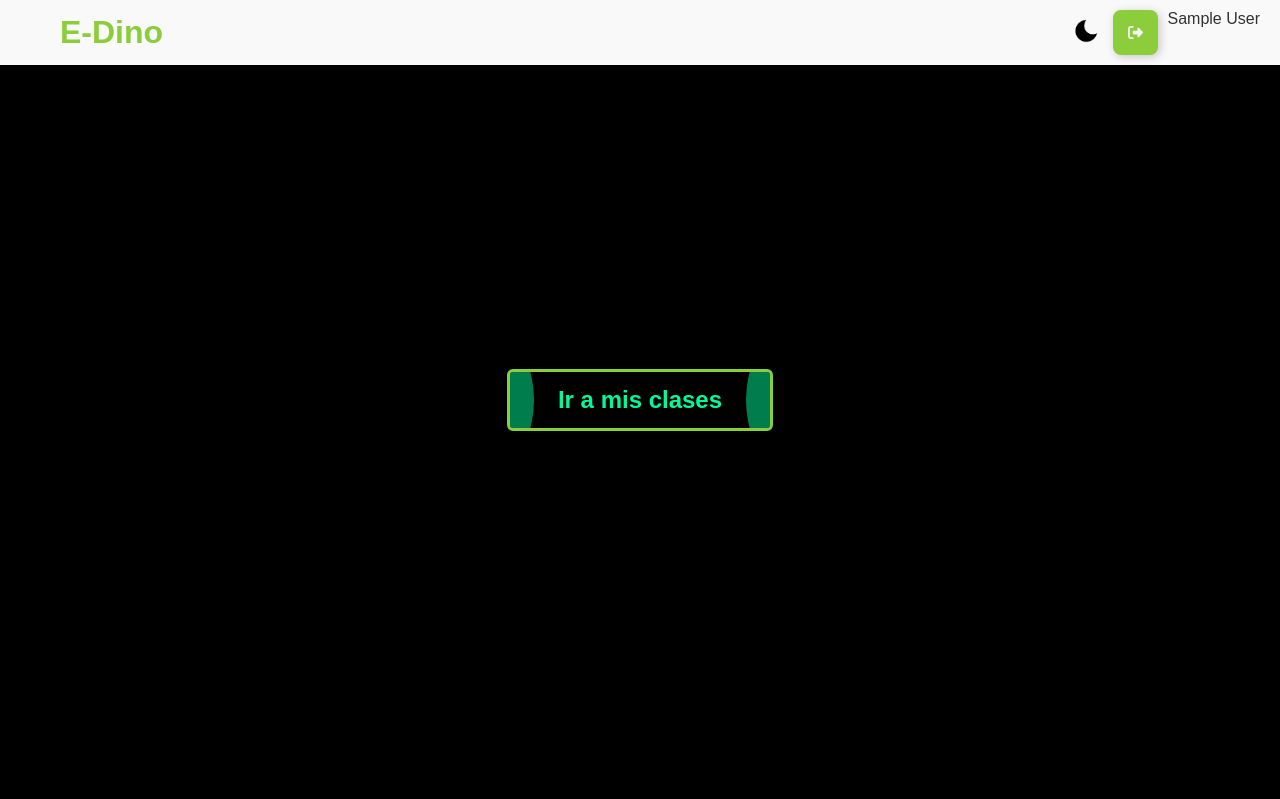
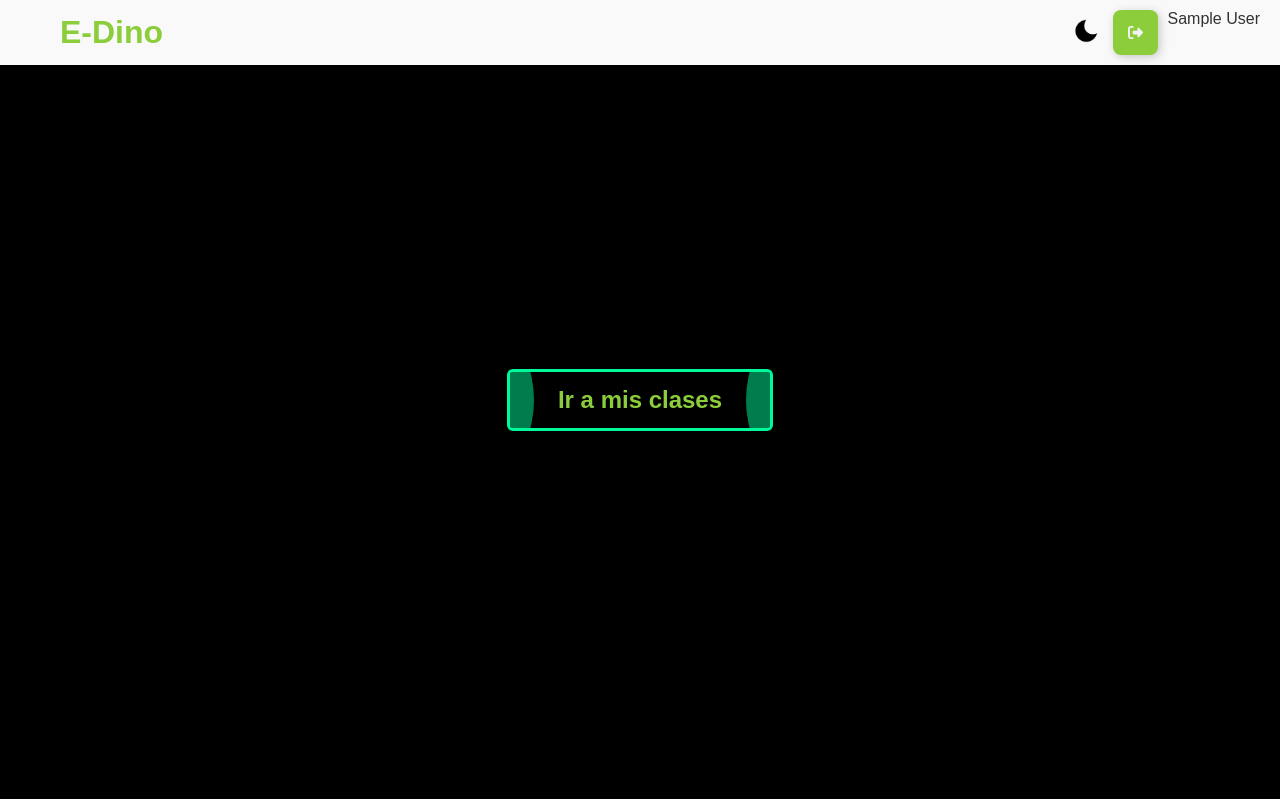
Before and after one commit to JulioDiaz131xd/e-dino_host, a PHP site: page / in a window 1280 px wide. Shown: the top 799 px of the page. Run offline with PHP 8.4, Linux system fonts and the light colour scheme; the visitor is signed in with stand-in values (Sample User, id 1); some libraries are stand-ins or nearby versions.

Commit message:
Update style-index.css

```diff
--- a/assets/css/style-index.css
+++ b/assets/css/style-index.css
@@ -16,9 +16,9 @@
     align-items: center;
     position: relative;
     padding: 0.6em 2em;
-    border: rgb(139, 205, 58) solid 0.15em;
+    border: mediumspringgreen solid 0.15em;
     border-radius: 0.25em;
-    color: mediumspringgreen;
+    color: rgb(139, 205, 58);
     font-size: 1.5em;
     font-weight: 600;
     cursor: pointer;
```
